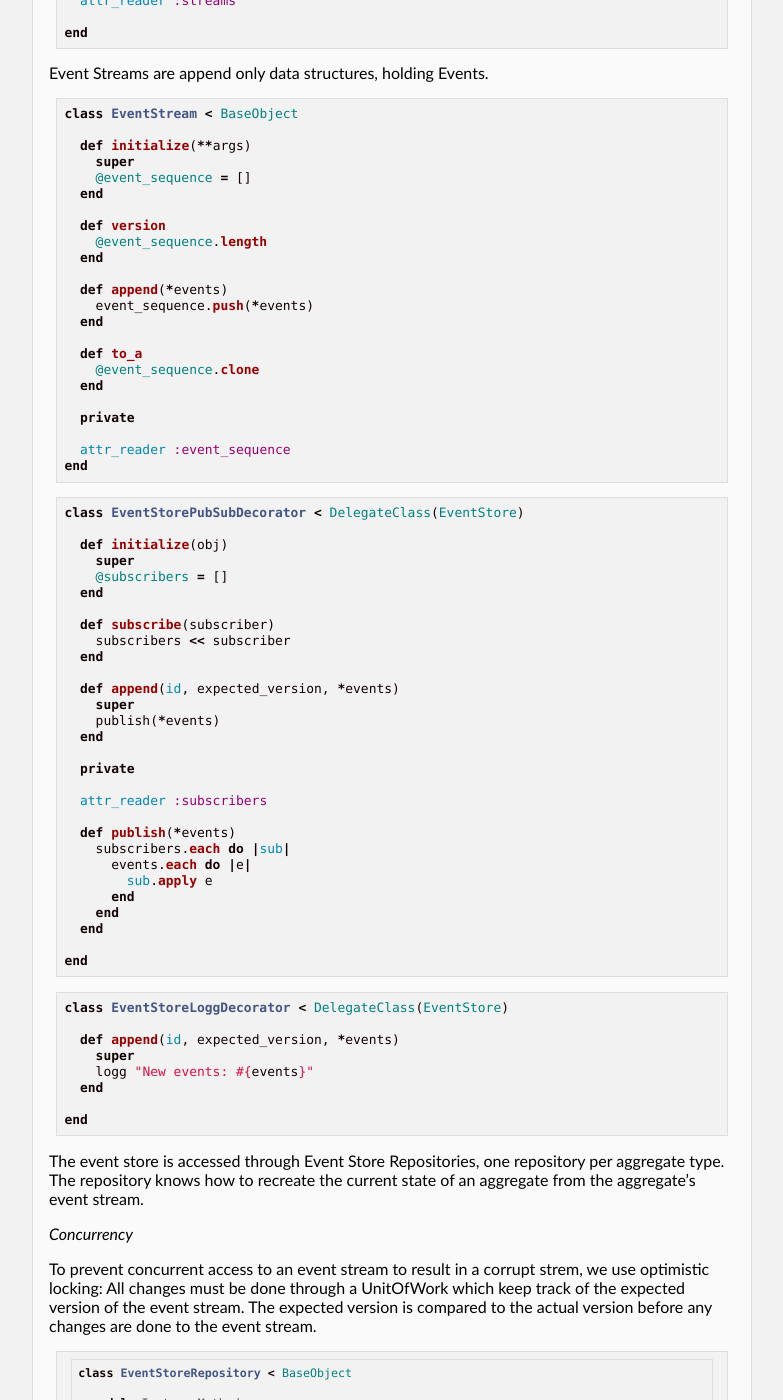
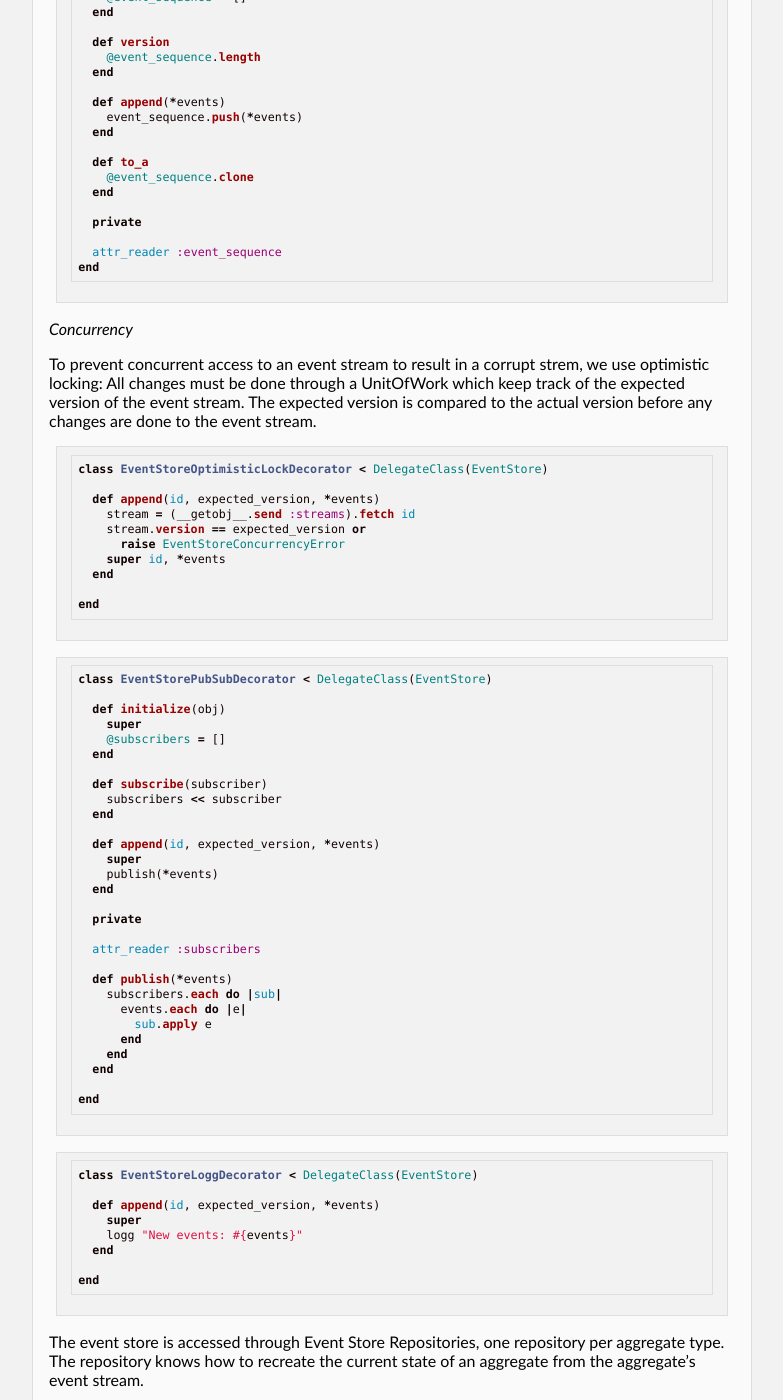
Before and after one commit to kjellm/kjellm.github.com, a Jekyll site: the page built from event.markdown, in a window 1280 px wide and 1400 px high, scrolled down 1944 px. Shown: the whole window, without its empty margins (248-1031 px from the left). Built offline with Jekyll 4.4.1, drawn with Linux system fonts in a browser that asks for light colours; some of the changed text lies outside the part shown.

Commit message:
Update event draft

````diff
--- a/event.markdown
+++ b/event.markdown
@@ -44,10 +44,10 @@ concepts shown in this article. Included for completness.
 ### Event Sourcing
 
 <div class="illustration">
-  <img src="images/event-sourceing/event-sourceing-store.svg" style="width: 80%" title="Event store class diagram"/>
+  <img src="images/event-sourceing/store.svg" style="width: 80%" title="Event store class diagram"/>
 </div>
 
-{% highlight ruby %}
+``` ruby
 class EventStoreError < StandardError
 end
 
@@ -56,7 +56,7 @@ end
 
 class Event < ValueObject
 end
-{% endhighlight %}
+```
 
 At the root there is the Event Store. The Event Store holds Event
 Streams. One Event Strem per persisted Aggregate. The event store I
@@ -64,7 +64,7 @@ have implemented here only holds the stream in memory, but I hope that
 it is easy to imagine how it can be turned into a store that uses
 files or a database as a backend.
 
-{% highlight ruby %}
+``` ruby
 class EventStore < BaseObject
 
   def initialize
@@ -96,11 +93,11 @@ class EventStore < BaseObject
   attr_reader :streams
 
 end
-{% endhighlight %}
+```
 
 Event Streams are append only data structures, holding Events.
 
-{% highlight ruby %}
+``` ruby
 class EventStream < BaseObject
 
   def initialize(**args)
@@ -124,9 +121,30 @@ class EventStream < BaseObject
 
   attr_reader :event_sequence
 end
-{% endhighlight %}
+```
 
-{% highlight ruby %}
+#### Concurrency
+
+To prevent concurrent access to an event stream to result in a corrupt
+strem, we use optimistic locking: All changes must be done through a
+UnitOfWork which keep track of the expected version of the event
+stream. The expected version is compared to the actual version before
+any changes are done to the event stream.
+
+``` ruby
+class EventStoreOptimisticLockDecorator < DelegateClass(EventStore)
+
+  def append(id, expected_version, *events)
+    stream = (__getobj__.send :streams).fetch id
+    stream.version == expected_version or
+      raise EventStoreConcurrencyError
+    super id, *events
+  end
+
+end
+```
+
+``` ruby
 class EventStorePubSubDecorator < DelegateClass(EventStore)
 
   def initialize(obj)
@@ -156,9 +174,9 @@ class EventStorePubSubDecorator < DelegateClass(EventStore)
   end
 
 end
-{% endhighlight %}
+```
 
-{% highlight ruby %}
+``` ruby
 class EventStoreLoggDecorator < DelegateClass(EventStore)
 
   def append(id, expected_version, *events)
@@ -167,19 +185,11 @@ class EventStoreLoggDecorator < DelegateClass(EventStore)
   end
 
 end
-{% endhighlight %}
+```
 
 The event store is accessed through Event Store Repositories, one
 repository per aggregate type. The repository knows how to recreate
 the current state of an aggregate from the aggregate's event stream.
-
-#### Concurrency
-
-To prevent concurrent access to an event stream to result in a corrupt
-strem, we use optimistic locking: All changes must be done through a
-UnitOfWork which keep track of the expected version of the event
-stream. The expected version is compared to the actual version before
-any changes are done to the event stream.
 
 ```ruby
 class EventStoreRepository < BaseObject
@@ -264,7 +274,11 @@ class CommandHandler < BaseObject
   include InstanceMethods
 
 end
+```
 
+Next is a class that adds logging to `CommandHandlers`.
+
+``` ruby
 class CommandHandlerLoggDecorator < DelegateClass(CommandHandler)
 
   def initialize(obj)
@@ -281,7 +295,17 @@ class CommandHandlerLoggDecorator < DelegateClass(CommandHandler)
 end
 ```
 
-```ruby
+The `Command` objects are a good place to validate data comming in to
+the system. I have added some rudimentary validation rules to
+illustrate this. I am not adding any coercion of values given to the
+command, I believe this responsibility belongs to the creator of the
+`Command` object.
+
+Beyond validation, command objects are simple Data Transfer Objects
+(DTOs).
+
+
+``` ruby
 class Command < ValueObject
 
   def initialize(*args)
@@ -322,6 +346,11 @@ only needs [CRUD][crud] operations arises. By using the principle of
 amount of code. The code below encodes a "convention" for CRUD
 Aggregates.
 
+I have left deletes as an excercise for the reader. Hint: We never
+actually delete anything from the event store. So a delete must be
+handled by a delete event appended to the event stream.
+
+
 ``` ruby
 class CrudCommandHandler < CommandHandler
 
@@ -353,6 +382,7 @@ class CrudCommandHandler < CommandHandler
     def process_update(command)
       obj = repository.find command.id
       raise ArgumentError if obj.nil?
+      raise ArgumentError if obj.id != command.id
       obj.set_attributes command.to_h
       validator(obj).assert_validity
       event = self.class.const_get("#{type}Updated").new(command.to_h)
@@ -360,18 +390,15 @@ class CrudCommandHandler < CommandHandler
         uow.append event
       end
     end
-
-    def command_to_update_attrs(command)
-      attrs = command.to_h
-      attrs.delete :id
-      attrs
-    end
   end
 
   include InstanceMethods
 
 end
+```
 
+
+``` ruby
 module CrudAggregate
 
   module ClassMethods
@@ -440,7 +462,9 @@ class Release < Entity
     # Do something here
   end
 end
+```
 
+``` ruby
 class ReleaseCommand < Command
 
   private
@@ -450,7 +474,9 @@ class ReleaseCommand < Command
     non_blank_string(title)
   end
 end
+```
 
+``` ruby
 class CreateRelease < ReleaseCommand
   attributes *RELEASE_ATTRIBUTES
 end
@@ -466,14 +492,12 @@ end
 class ReleaseUpdated < Event
   attributes *RELEASE_ATTRIBUTES
 end
+```
 
-#
-# R E C O R D I N G
-#
-# Shows an example where all the different responsibilities are
-# handled by separate objects.
-#
+Shows an example where all the different responsibilities are handled
+by separate objects.
 
+``` ruby
 class RecordingRepository < EventStoreRepository
 
   def type
@@ -595,7 +619,9 @@ class RecordingProjectionClass < RepositoryProjection
   end
 
 end
+```
 
+``` ruby
 class ReleaseProjectionClass < BaseObject
 
   def initialize
@@ -631,7 +657,9 @@ class ReleaseProjectionClass < BaseObject
     track_ids.map! { |id| RecordingProjection.find(id).to_h }
   end
 end
+```
 
+``` ruby
 class TotalsProjectionClass < BaseObject
 
   def initialize
@@ -647,7 +675,11 @@ class TotalsProjectionClass < BaseObject
   attr_reader :totals
 
 end
+```
 
+Make singletons
+
+``` ruby
 RecordingProjection = RecordingProjectionClass.new
 ReleaseProjection = ReleaseProjectionClass.new
 TotalsProjection = TotalsProjectionClass.new
````
Also changed, not shown: other parts of event.markdown (+5 -13 lines).
